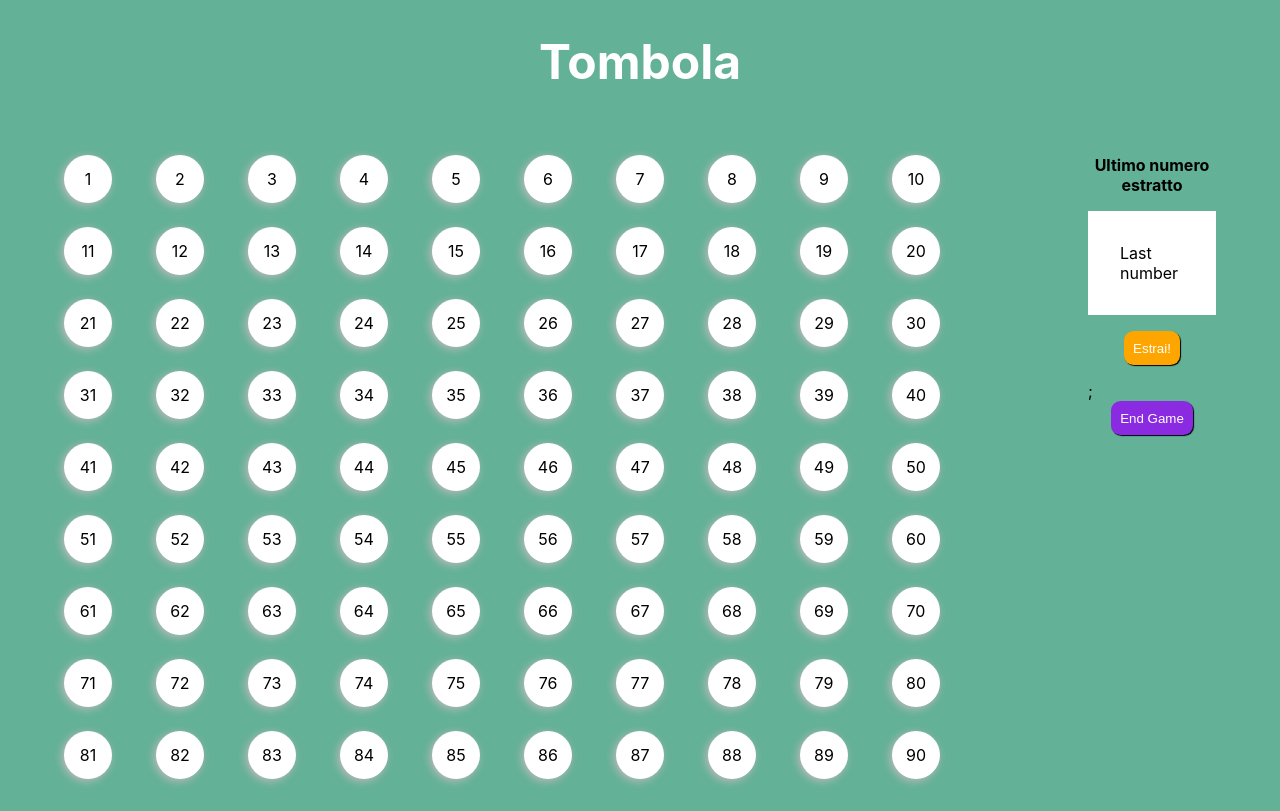
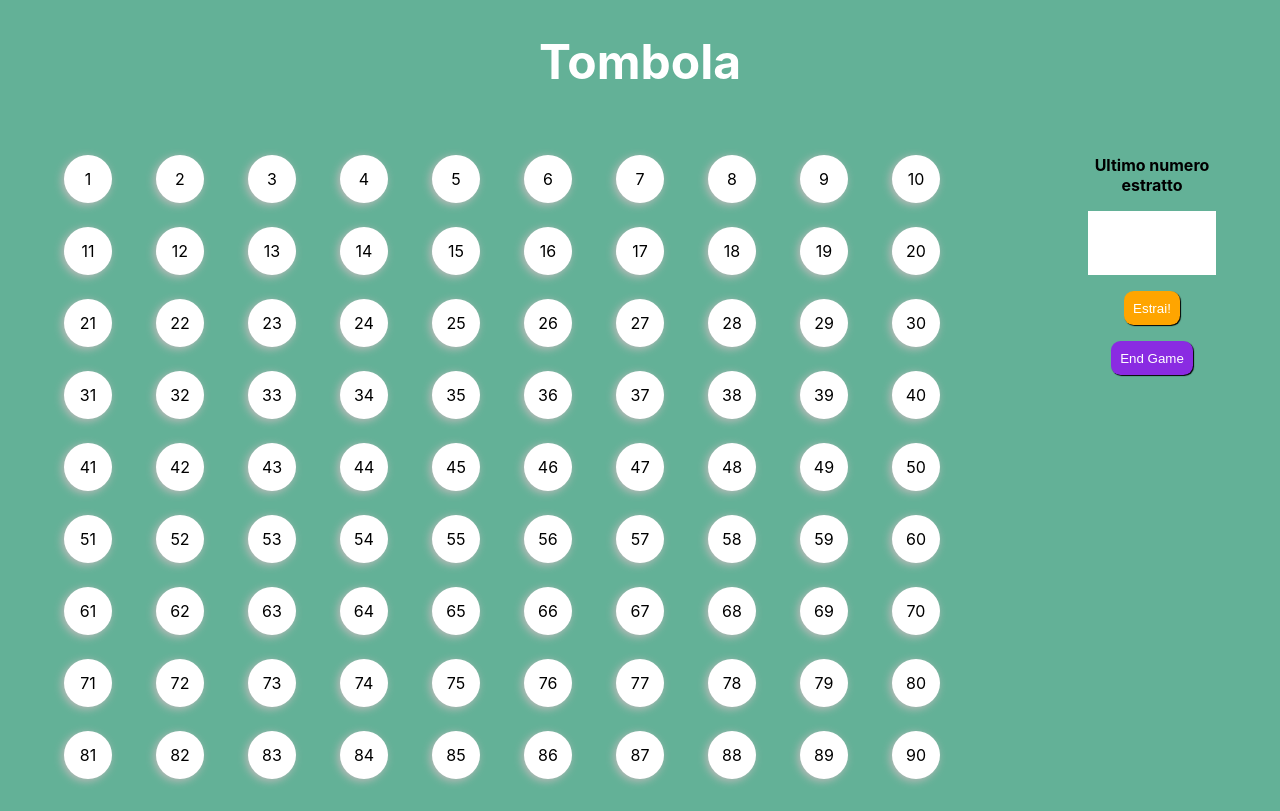
Before and after one commit to giovanni-arduini/web-tombola, a React (Vite) app: page / in a window 1280 px wide. Built offline with nearby package versions, Linux system fonts and the light colour scheme.

Commit message:
ADD LastNumber dynamic value

```diff
--- a/src/App.jsx
+++ b/src/App.jsx
@@ -15,12 +15,14 @@ function App() {
   function extractNumber(a) {
     const i = Math.floor(Math.random() * a.length);
     const newNumber = remainingNumbers[i];
+
     setLastExtracted(newNumber);
     console.log(lastExtracted);
     setExtractedNumbers((extractNumbers) => [...extractNumbers, newNumber]);
     setRemainingNumbers((remainingNumbers) =>
       remainingNumbers.filter((_, index) => index !== i)
     );
+
     console.log(extractedNumbers);
     console.log(remainingNumbers);
   }
@@ -37,6 +39,7 @@ function App() {
         extractNumber,
         extractedNumbers,
         handleSumbit,
+        lastExtracted,
       }}
     >
       <>
--- a/src/Extract/Extract.jsx
+++ b/src/Extract/Extract.jsx
@@ -7,7 +7,7 @@ function Extract() {
 
   return (
     <form onSubmit={handleSumbit}>
-      <button className={style.btn}>Estrai!</button>;
+      <button className={style.btn}>Estrai!</button>
     </form>
   );
 }
--- a/src/LastNumber/LastNumber.jsx
+++ b/src/LastNumber/LastNumber.jsx
@@ -1,10 +1,14 @@
+import { useContext, useState } from "react";
 import style from "./LastNumber.module.css";
+import NumberContext from "../NumberContext";
 
 function LastNumber() {
+  const { lastExtracted } = useContext(NumberContext);
+
   return (
     <>
       <h3 className={style.title}>Ultimo numero estratto</h3>
-      <div className={style.body}>Last number</div>
+      <div className={style.body}>{lastExtracted}</div>
     </>
   );
 }
```
